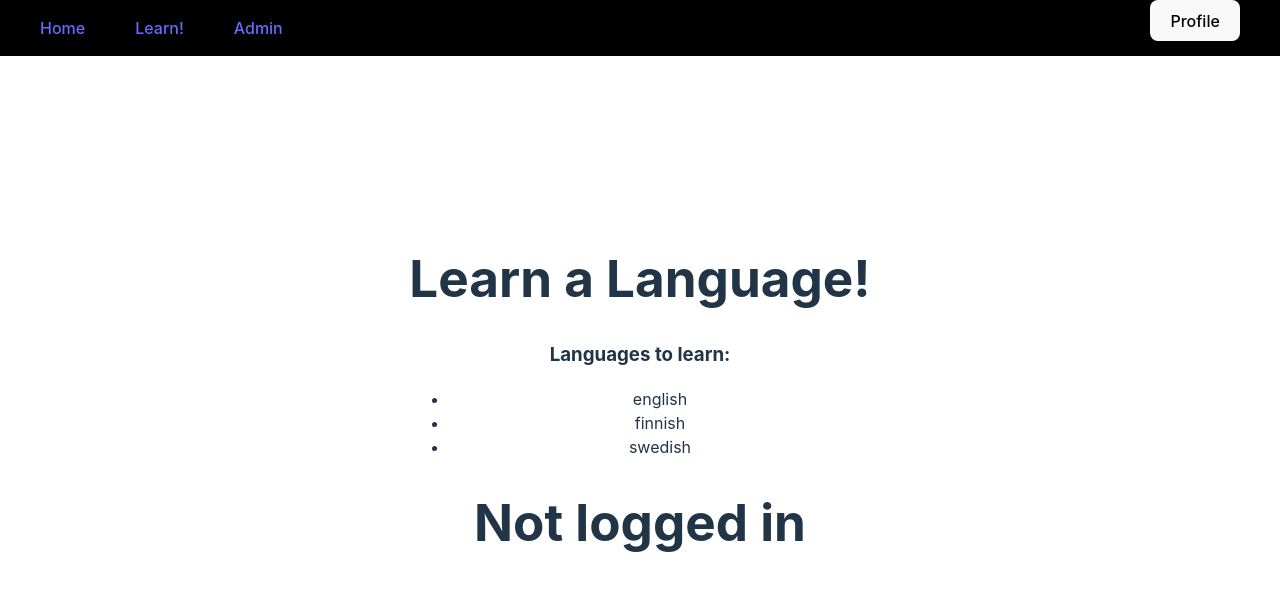
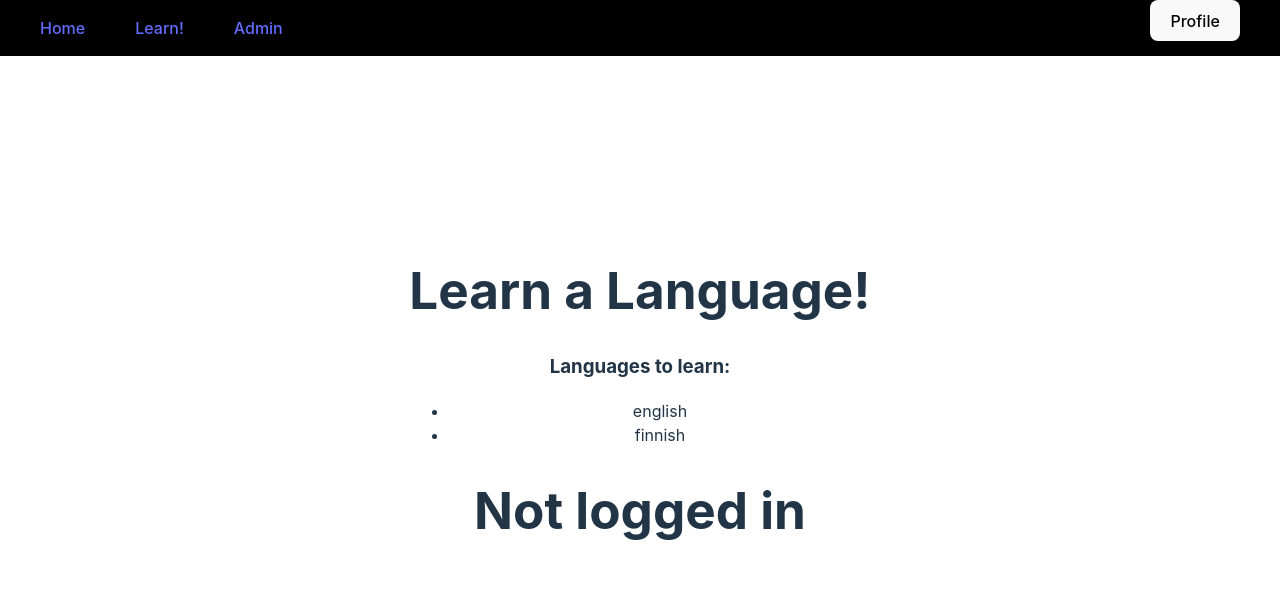
Before and after one commit to Patrick-Palmroos/language-learning-app, a React (Vite) app in the folder frontend/: page / in a window 1280 px wide. Shown: the top 590 px of the page. Built offline with nearby package versions, Linux system fonts and the light colour scheme; no server answers.

Commit message:
change: comments added to frontend files

```diff
--- a/frontend/src/pages/Home.jsx
+++ b/frontend/src/pages/Home.jsx
@@ -5,24 +5,24 @@ import axios from "axios";
 function Home() {
   const [logged, setLogged] = useState(false);
 
+  //checks if user is logged in from client side
   useEffect(() => {
     const autoLogin = async () => {
       try {
-        console.log("called");
         const resp = await axios.get(
           `${import.meta.env.VITE_API_URL}/autoLogin`,
           {
             withCredentials: true,
           }
         );
-        console.log("ok");
+        //if backend responds with "ok", sets user being logged to true.
         if (resp.status === 200) {
           console.log("success");
           setLogged(true);
         }
       } catch (err) {
         console.log(err);
-        // Handle error
+        // Handle error if axios.get fails
         if (err.response && err.response.status === 401) {
           console.log("Unauthorized access");
         } else {
@@ -41,7 +41,6 @@ function Home() {
         <ul>
           <li>english</li>
           <li>finnish</li>
-          <li>swedish</li>
         </ul>
       </div>
       <div>{logged ? <h1>Welcome!</h1> : <h1>Not logged in</h1>}</div>
--- a/frontend/src/pages/Login.jsx
+++ b/frontend/src/pages/Login.jsx
@@ -14,7 +14,7 @@ const theme = createTheme({
     MuiInputLabel: {
       styleOverrides: {
         root: {
-          color: "white", // Label text color
+          color: "white",
         },
       },
     },
@@ -40,8 +40,9 @@ function Login() {
   const [logged, setLogged] = useState(false);
   const [err, setErr] = useState(null);
 
+  //handles the login button logic
   const handleLogin = async () => {
-    console.log(`Username: ${emailInput} \nPassword: ${passwordInput}`);
+    //sends a post containing login credentials to check for backend
     try {
       const resp = await axios.post(
         `${import.meta.env.VITE_API_URL}/login`,
@@ -51,25 +52,22 @@ function Login() {
         },
         { withCredentials: true }
       );
+      //if response is 200, navigates to home page and refreshes page
       if (resp.status === 200) {
-        console.log("LogggeeedINNNNNN");
         await navigate("/");
         navigate(0);
-      } else {
-        console.log("here");
       }
     } catch (err) {
-      //if account doesnt exist, reloads site so the post works again
+      //if account doesnt exist, sets error.
       setErr("invalid password or email");
-      //navigate(0);
-      console.log("login failed ", err);
     }
   };
 
+  //checks if user is logged in to know if page should be displayed.
   useEffect(() => {
     const autoLogin = async () => {
       try {
-        console.log("trying");
+        //sends a post to check if client side has valid cookie and sends a response.
         const resp = await axios.get(
           `${import.meta.env.VITE_API_URL}/autoLogin`,
           {
@@ -81,8 +79,7 @@ function Login() {
           setLogged(true);
         }
       } catch (err) {
-        console.log(err);
-        // Handle error
+        //in case of an error.
         if (err.response && err.response.status === 401) {
           console.log("Unauthorized access");
         } else {
@@ -96,7 +93,7 @@ function Login() {
   return (
     <>
       {logged ? null : (
-        //theme provider which hauses input fields.
+        //theme provider which houses input fields.
         <ThemeProvider theme={theme}>
           <h1>Log in</h1>
           <Box
--- a/frontend/src/pages/Logout.jsx
+++ b/frontend/src/pages/Logout.jsx
@@ -5,6 +5,7 @@ import axios from "axios";
 function Logout() {
   const navigate = useNavigate();
 
+  //sends logout command to backend.
   useEffect(() => {
     const logUserOut = async () => {
       console.log("lol");
@@ -16,6 +17,7 @@ function Logout() {
         }
       );
       if (resp.status === 200) {
+        //after logging out, sends user to home page and reloads site.
         await navigate("/");
         navigate(0);
       } else {
--- a/frontend/src/pages/Play.jsx
+++ b/frontend/src/pages/Play.jsx
@@ -8,7 +8,7 @@ function Play() {
   useEffect(() => {
     const autoLogin = async () => {
       try {
-        console.log("trying");
+        //sends a post to check if client side has valid cookie and sends a response.
         const resp = await axios.get(
           `${import.meta.env.VITE_API_URL}/autoLogin`,
           {
@@ -16,12 +16,10 @@ function Play() {
           }
         );
         if (resp.status === 200) {
-          console.log("success");
           setLogged(true);
         }
       } catch (err) {
         console.log(err);
-        // Handle error
         if (err.response && err.response.status === 401) {
           console.log("Unauthorized access");
         } else {
--- a/frontend/src/pages/Profile.jsx
+++ b/frontend/src/pages/Profile.jsx
@@ -4,24 +4,22 @@ import axios from "axios";
 function Profile() {
   const [logged, setLogged] = useState(false);
 
+  //checks if user is logged to know if page should be displayed.
   useEffect(() => {
     const autoLogin = async () => {
       try {
-        console.log("called");
+        //sends a post to check if client side has valid cookie and sends a response.
         const resp = await axios.get(
           `${import.meta.env.VITE_API_URL}/autoLogin`,
           {
             withCredentials: true,
           }
         );
-        console.log("ok");
         if (resp.status === 200) {
-          console.log("success");
           setLogged(true);
         }
       } catch (err) {
         console.log(err);
-        // Handle error
         if (err.response && err.response.status === 401) {
           console.log("Unauthorized access");
         } else {
--- a/frontend/src/pages/Task.jsx
+++ b/frontend/src/pages/Task.jsx
@@ -9,6 +9,7 @@ function Task(data) {
     finnish: data.task.finnish,
   };
 
+  //handles the deletion of a task
   const handleDeletion = async () => {
     try {
       const resp = axios.post(
```
Also changed, not shown: frontend/src/pages/Register.jsx (+8 -2 lines).
